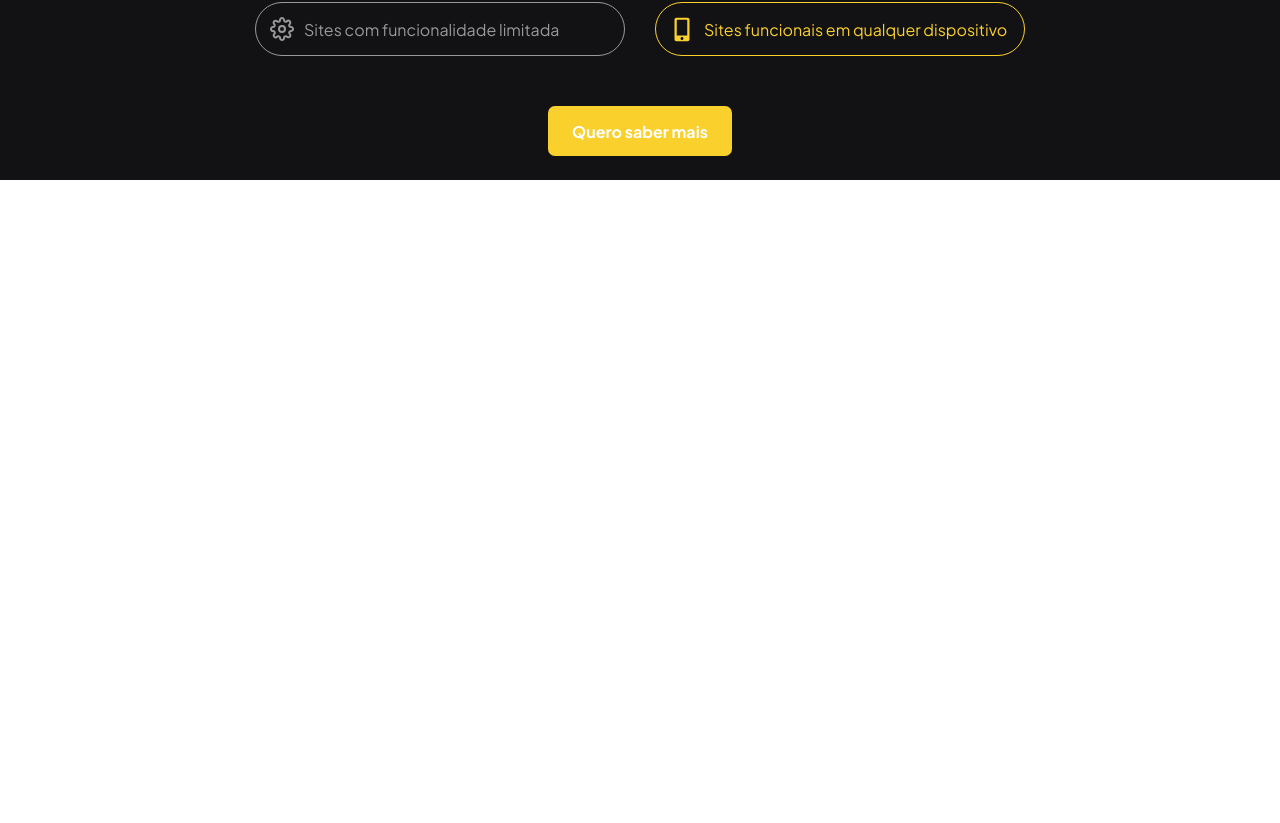
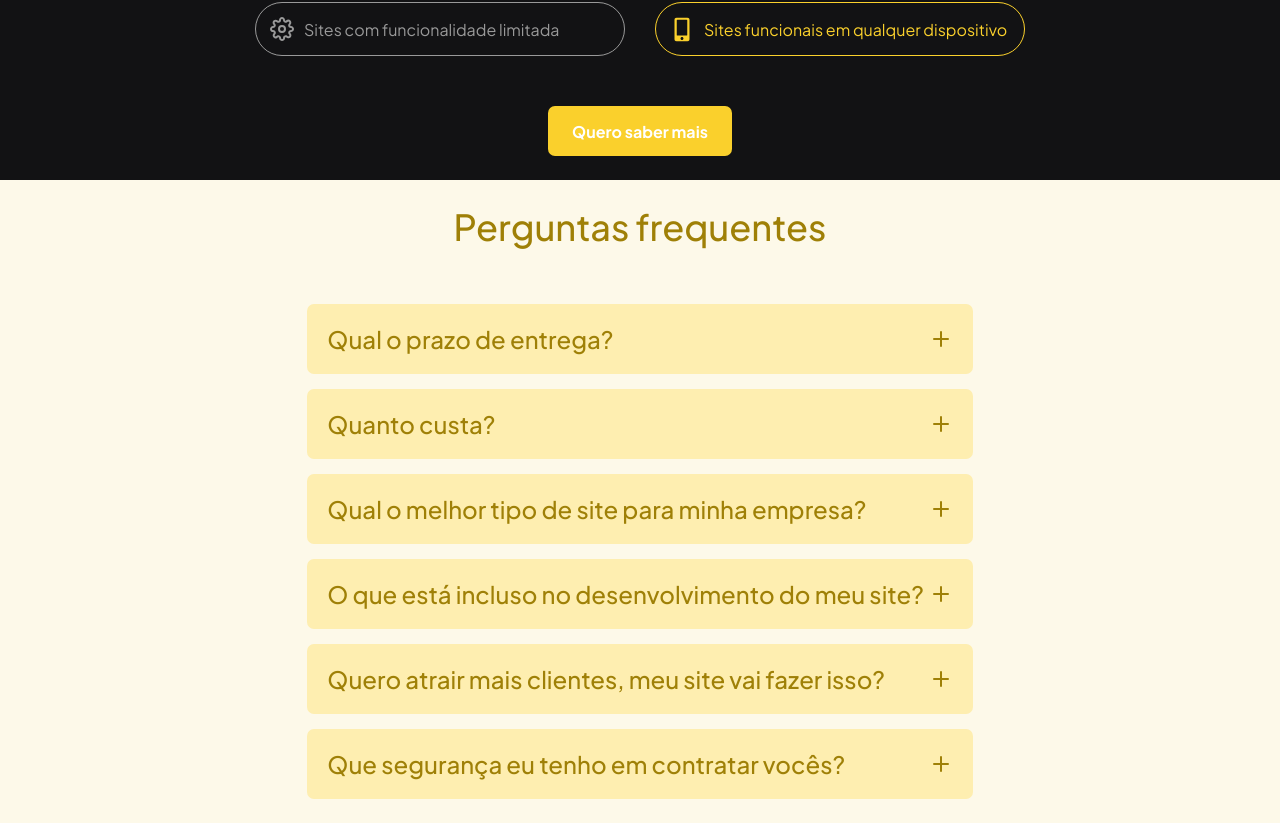
Before and after one commit to Gruppi-Technologies/gruppi-technologies.com.br, a Next.js app: page / in a window 1280 px wide. Shown: the part 2011-2834 px from the top of the page. Before the commit the page ends 2191 px from the top, so only its background shows below. Built offline with nearby package versions, Linux system fonts and the light colour scheme.

Commit message:
feat: implements faq section

```diff
--- /dev/null
+++ b/src/components/pages/home-page/components/faq-section/components/faq-card.tsx
@@ -0,0 +1,32 @@
+import { FC, useState } from 'react';
+
+import { PlusIcon } from '@/components/icon/plus-icon';
+
+import { Answer, FaqCardContainer, FaqCardContent, IconWrapper, Question } from './styles';
+
+interface Props {
+  question: string;
+  answer: string;
+}
+
+export const FaqCard: FC<Props> = ({ question, answer }) => {
+  const [isExpanded, setIsExpanded] = useState(false);
+  const [isIconRotated, setIsIconRotated] = useState(false);
+
+  const toggleExpansion = () => {
+    setIsExpanded(!isExpanded);
+    setIsIconRotated(!isIconRotated);
+  };
+
+  return (
+    <FaqCardContainer onClick={toggleExpansion} isExpanded={isExpanded}>
+      <FaqCardContent>
+        <Question>{question}</Question>
+        <IconWrapper isRotated={isIconRotated}>
+          <PlusIcon />
+        </IconWrapper>
+      </FaqCardContent>
+      {isExpanded && <Answer>{answer}</Answer>}
+    </FaqCardContainer>
+  );
+};
--- /dev/null
+++ b/src/components/pages/home-page/components/faq-section/components/styles.ts
@@ -0,0 +1,72 @@
+import { styled } from 'styled-components';
+
+import theme from '@/styles/theme';
+
+interface FaqCardContainerProps {
+  isExpanded: boolean;
+}
+
+export const FaqCardContainer = styled.div<FaqCardContainerProps>`
+  width: 60%;
+
+  display: flex;
+  flex-direction: column;
+
+  cursor: pointer;
+
+  border-radius: ${theme.borderRadius};
+
+  padding: 2rem;
+  transition: all 0.3s ease-in-out;
+
+  color: ${theme.colors.primary.dark};
+
+  background-color: ${({ isExpanded }) =>
+    isExpanded ? `${theme.colors.surface.primary}` : `${theme.colors.primary.light}`};
+
+  @media (max-width: 980px) {
+    width: 80%;
+  }
+
+  @media (max-width: 540px) {
+    width: 100%;
+  }
+`;
+
+export const FaqCardContent = styled.div`
+  width: 100%;
+
+  display: flex;
+  align-items: center;
+  justify-content: space-between;
+`;
+
+export const Question = styled.span`
+  font-weight: 500;
+  font-size: 2.4rem;
+
+  @media (max-width: 768px) {
+    font-size: 2rem;
+  }
+`;
+
+export const Answer = styled.p`
+  font-size: 2rem;
+  font-weight: 200;
+
+  @media (max-width: 768px) {
+    font-size: 1.6rem;
+  }
+`;
+
+interface IconWrapperProps {
+  isRotated: boolean;
+}
+
+export const IconWrapper = styled.div<IconWrapperProps>`
+  max-width: 2.4rem;
+  max-height: 2.4rem;
+
+  transition: transform 0.3s ease-in-out;
+  transform: ${({ isRotated }) => (isRotated ? 'rotate(45deg)' : 'rotate(0)')};
+`;
--- /dev/null
+++ b/src/components/pages/home-page/components/faq-section/constants.ts
@@ -0,0 +1,40 @@
+export const SECTION_TITLE = 'Perguntas frequentes';
+
+export const FAQ = [
+  {
+    id: '1',
+    question: 'Qual o prazo de entrega?',
+    answer:
+      'O prazo de entrega de um projeto de software pode variar dependendo da sua complexidade e dos recursos necessários. Geralmente, trabalhamos com prazos definidos em conjunto com o cliente para garantir que as expectativas sejam atendidas.',
+  },
+  {
+    id: '2',
+    question: 'Quanto custa?',
+    answer:
+      'O custo do desenvolvimento de software depende do escopo e dos recursos envolvidos. Recomendamos entrar em contato conosco para uma avaliação personalizada do seu projeto e obter um orçamento detalhado.',
+  },
+  {
+    id: '3',
+    question: 'Qual o melhor tipo de site para minha empresa?',
+    answer:
+      'O tipo ideal de site para sua empresa depende dos seus objetivos e do público-alvo. Podemos ajudar a determinar a melhor abordagem com base nas suas necessidades, seja um site institucional, uma loja online ou uma aplicação web personalizada.',
+  },
+  {
+    id: '4',
+    question: 'O que está incluso no desenvolvimento do meu site?',
+    answer:
+      'Nosso desenvolvimento de site inclui planejamento, design, programação, testes e implementação. Isso abrange a criação de um layout personalizado, funcionalidades específicas, integração de conteúdo e garantia de que seu site seja responsivo e seguro.',
+  },
+  {
+    id: '5',
+    question: 'Quero atrair mais clientes, meu site vai fazer isso?',
+    answer:
+      'Um site bem desenvolvido pode definitivamente ajudar a atrair mais clientes. Além de uma presença online sólida, podemos integrar estratégias de marketing digital para otimizar a visibilidade do seu site nos mecanismos de busca e nas redes sociais.',
+  },
+  {
+    id: '6',
+    question: 'Que segurança eu tenho em contratar vocês?',
+    answer:
+      'A segurança é uma prioridade fundamental em nossos serviços. Ao firmar um contrato de prestação de serviços conosco, você terá a garantia de um compromisso sólido com a segurança de seus dados e informações confidenciais. ',
+  },
+];
--- /dev/null
+++ b/src/components/pages/home-page/components/faq-section/faq-section.tsx
@@ -0,0 +1,16 @@
+import { FC } from 'react';
+
+import { FaqCard } from './components/faq-card';
+import { FAQ, SECTION_TITLE } from './constants';
+import { Container, Content, Title } from './styles';
+
+export const FAQSection: FC = () => (
+  <Container>
+    <Content>
+      <Title>{SECTION_TITLE}</Title>
+      {FAQ.map((faq) => (
+        <FaqCard key={faq.id} question={faq.question} answer={faq.answer} />
+      ))}
+    </Content>
+  </Container>
+);
--- /dev/null
+++ b/src/components/pages/home-page/components/faq-section/styles.ts
@@ -0,0 +1,39 @@
+import { styled } from 'styled-components';
+
+import theme from '@/styles/theme';
+
+export const Container = styled.section`
+  width: 100%;
+
+  display: flex;
+  align-items: center;
+  justify-content: center;
+
+  background-color: ${theme.colors.surface.secondary};
+
+  padding: 2.4rem;
+`;
+
+export const Content = styled.div`
+  width: 90%;
+
+  display: flex;
+  align-items: center;
+  justify-content: center;
+
+  flex-direction: column;
+
+  gap: 1.5rem;
+`;
+
+export const Title = styled.h2`
+  font-size: 3.6rem;
+  font-weight: 500;
+  color: ${theme.colors.primary.dark};
+
+  margin-bottom: 4rem;
+
+  @media (max-width: 420px) {
+    font-size: 3rem;
+  }
+`;
--- a/src/components/pages/home-page/home-page.tsx
+++ b/src/components/pages/home-page/home-page.tsx
@@ -4,6 +4,7 @@ import { Header } from '@/components/common/header/header';
 import { Page } from '@/components/common/page/page';
 
 import { AboutUsSection } from './components/about-us-section/about-us-section';
+import { FAQSection } from './components/faq-section/faq-section';
 import { HeroSection } from './components/hero-section/hero-section';
 import { MakeRightChoiceSection } from './components/make-right-choice-section/make-right-choice-section';
 import { ServiceSection } from './components/service-section/service-section';
@@ -24,6 +25,7 @@ export const HomePage: FC = () => (
       <ServiceSection />
       <AboutUsSection />
       <MakeRightChoiceSection />
+      <FAQSection />
     </main>
   </Page>
 );
--- a/src/pages/_document.tsx
+++ b/src/pages/_document.tsx
@@ -37,7 +37,7 @@ class MyDocument extends Document {
           <link rel="preconnect" href="https://fonts.googleapis.com" />
           <link rel="preconnect" href="https://fonts.gstatic.com" />
           <link
-            href="https://fonts.googleapis.com/css2?family=Plus+Jakarta+Sans:wght@200;300;400;500;700&display=swap"
+            href="https://fonts.googleapis.com/css2?family=Plus+Jakarta+Sans:wght@200;300;400;500;600;700&display=swap"
             rel="stylesheet"
           />
         </Head>
```
